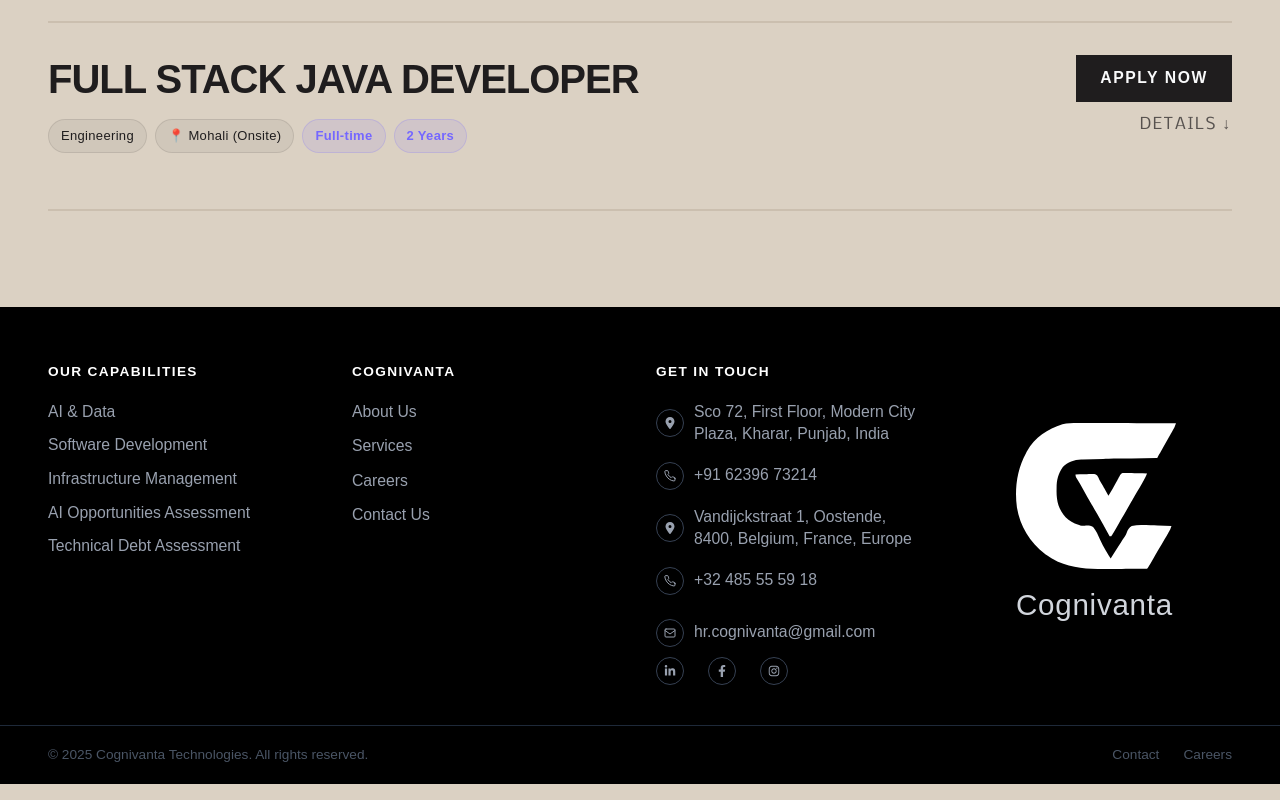
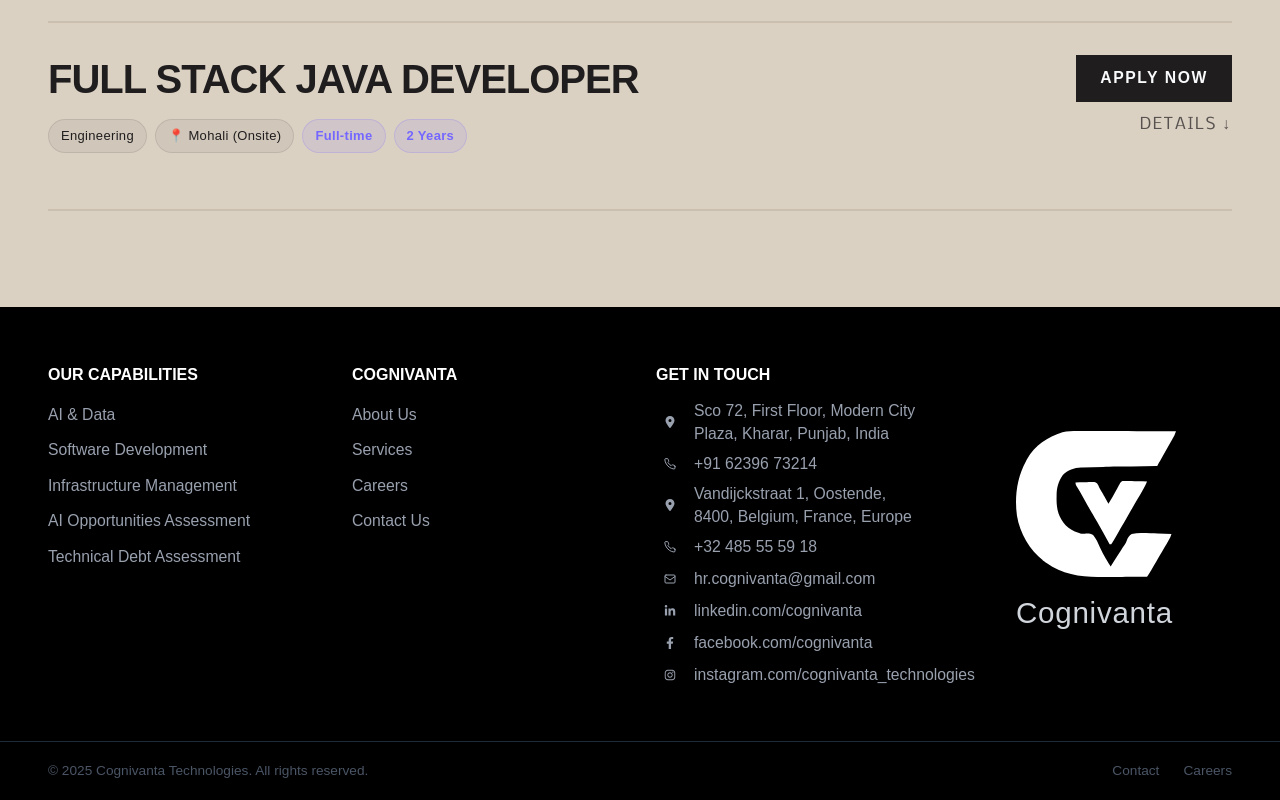
Before and after one commit to cognivanta/Website, a React (Vite) app: page /careers in a window 1280 px wide. Shown: the part 3251-4051 px from the top of the page. Built offline with nearby package versions, Linux system fonts and the light colour scheme.

Commit message:
fix the footer

```diff
--- a/src/components/sections/home/Footer.tsx
+++ b/src/components/sections/home/Footer.tsx
@@ -41,14 +41,14 @@
       <div className="w-full px-8 sm:px-12 pt-14 pb-10 grid grid-cols-1 sm:grid-cols-2 lg:grid-cols-4 gap-10 lg:gap-8">
 
         {/* Col 1 — Our Capabilities */}
-        <div className="flex flex-col gap-3">
-          <p className="text-white text-xs font-semibold uppercase tracking-widest mb-2">
+        <div className="flex flex-col gap-1">
+          <p className="text-white text-md font-bold uppercase mb-2">
             Our Capabilities
           </p>
           {capabilities.map((cap) => (
             <span
               key={cap}
-              className="text-sm text-gray-400 hover:text-white transition-colors cursor-default leading-snug"
+              className="text-sm text-gray-400 hover:text-white transition-colors cursor-default leading-loose"
             >
               {cap}
             </span>
@@ -56,8 +56,8 @@
         </div>
 
         {/* Col 2 — About / Quick Links */}
-        <div className="flex flex-col gap-3">
-          <p className="text-white text-xs font-semibold uppercase tracking-widest mb-2">
+        <div className="flex flex-col gap-1">
+          <p className="text-white text-md font-bold uppercase mb-2">
             Cognivanta
           </p>
           {[
@@ -69,7 +69,7 @@
             <span
               key={label}
               onClick={() => handleNavClick(to, label)}
-              className="text-sm text-gray-400 hover:text-white transition-colors cursor-pointer w-fit"
+              className="text-sm text-gray-400 hover:text-white transition-colors cursor-pointer w-fit leading-loose"
             >
               {label}
             </span>
@@ -77,23 +77,23 @@
         </div>
 
         {/* Col 3 — Offices + social icons */}
-        <div className="flex flex-col gap-4">
-          <p className="text-white text-xs font-semibold uppercase tracking-widest mb-1">
+        <div className="flex flex-col gap-1">
+          <p className="text-white text-md font-bold uppercase mb-2">
             Get In Touch
           </p>
 
           {/* India */}
-          <a className="flex items-center gap-2.5 text-sm text-gray-400 hover:text-white transition-colors group">
-            <div className="flex items-center gap-2.5">
-              <span className="w-7 h-7 flex items-center justify-center shrink-0 border border-gray-700 rounded-full group-hover:border-white transition-all">
+          <a className="flex gap-2.5 text-sm text-gray-400 hover:text-white transition-colors group leading-loose">
+            <div className="flex items-center gap-2.5 leading-normal">
+              <span className="w-7 h-7 flex items-center justify-center shrink-0 border-none border-gray-700 rounded-full group-hover:border-white transition-all">
                 <FaLocationDot size={12} />
               </span>
               Sco 72, First Floor, Modern City Plaza, Kharar, Punjab, India
             </div>
           </a>
           {/* Phone */}
-            <a href="tel:+916239673214" className="flex items-center gap-2.5 text-sm text-gray-400 hover:text-white transition-colors group">
-              <span className="w-7 h-7 flex items-center justify-center shrink-0 border border-gray-700 rounded-full group-hover:border-white transition-all">
+            <a href="tel:+916239673214" className="flex gap-2.5 items-center text-sm text-gray-400 hover:text-white transition-colors group">
+              <span className="w-7 h-7 flex items-center justify-center shrink-0 border-none border-gray-700 rounded-full group-hover:border-white transition-all">
                 <svg xmlns="http://www.w3.org/2000/svg" width="12" height="12" viewBox="0 0 24 24" fill="none" stroke="currentColor" strokeWidth="2" strokeLinecap="round" strokeLinejoin="round">
                   <path d="M22 16.92v3a2 2 0 0 1-2.18 2 19.79 19.79 0 0 1-8.63-3.07A19.5 19.5 0 0 1 4.69 12a19.79 19.79 0 0 1-3.07-8.67A2 2 0 0 1 3.6 1.27h3a2 2 0 0 1 2 1.72c.127.96.361 1.903.7 2.81a2 2 0 0 1-.45 2.11L7.91 8.91a16 16 0 0 0 6.29 6.29l1-1.01a2 2 0 0 1 2.11-.45c.907.339 1.85.573 2.81.7A2 2 0 0 1 22 16.92z" />
                 </svg>
@@ -102,16 +102,24 @@
             </a>
 
           {/* Belgium */}
-          <a className="flex items-center gap-2.5 text-sm text-gray-400 hover:text-white transition-colors group">
-            <span className="w-7 h-7 flex items-center justify-center shrink-0 border border-gray-700 rounded-full group-hover:border-white transition-all">
+          {/* <a className="flex gap-2.5 text-sm text-gray-400 hover:text-white transition-colors group">
+            <span className="w-7 h-7 flex  justify-center shrink-0 border border-gray-700 rounded-full group-hover:border-white transition-all">
               <FaLocationDot size={12} />
             </span>
             Vandijckstraat 1, Oostende, 8400, Belgium, France, Europe
+          </a> */}
+          <a className="flex gap-2.5 text-sm text-gray-400 hover:text-white transition-colors group">
+            <div className="flex gap-2.5 items-center leading-normal">
+              <span className="w-7 h-7 flex items-center justify-center shrink-0 border-none border-gray-700 rounded-full group-hover:border-white transition-all">
+                <FaLocationDot size={12} />
+              </span>
+              Vandijckstraat 1, Oostende, 8400, Belgium, France, Europe
+            </div>
           </a>
 
           {/* Phone */}
-            <a href="tel:+32485555918" className="flex items-center gap-2.5 text-sm text-gray-400 hover:text-white transition-colors group">
-              <span className="w-7 h-7 flex items-center justify-center shrink-0 border border-gray-700 rounded-full group-hover:border-white transition-all">
+            <a href="tel:+32485555918" className="flex gap-2.5 items-center text-sm text-gray-400 hover:text-white transition-colors group">
+              <span className="w-7 h-7 flex items-center justify-center shrink-0 border-none border-gray-700 rounded-full group-hover:border-white transition-all">
                 <svg xmlns="http://www.w3.org/2000/svg" width="12" height="12" viewBox="0 0 24 24" fill="none" stroke="currentColor" strokeWidth="2" strokeLinecap="round" strokeLinejoin="round">
                   <path d="M22 16.92v3a2 2 0 0 1-2.18 2 19.79 19.79 0 0 1-8.63-3.07A19.5 19.5 0 0 1 4.69 12a19.79 19.79 0 0 1-3.07-8.67A2 2 0 0 1 3.6 1.27h3a2 2 0 0 1 2 1.72c.127.96.361 1.903.7 2.81a2 2 0 0 1-.45 2.11L7.91 8.91a16 16 0 0 0 6.29 6.29l1-1.01a2 2 0 0 1 2.11-.45c.907.339 1.85.573 2.81.7A2 2 0 0 1 22 16.92z" />
                 </svg>
@@ -119,18 +127,46 @@
               +32 485 55 59 18
             </a>
 
-          {/* Contact + Social rows */}
-          <div className="flex flex-col gap-2.5 mt-2">
-
             {/* Email */}
-            <a href="mailto:hr.cognivanta@gmail.com" className="flex items-center gap-2.5 text-sm text-gray-400 hover:text-white transition-colors group">
-              <span className="w-7 h-7 flex items-center justify-center shrink-0 border border-gray-700 rounded-full group-hover:border-white transition-all">
+            <a href="mailto:hr.cognivanta@gmail.com" className="flex gap-2.5 items-center text-sm text-gray-400 hover:text-white transition-colors group">
+              <span className="w-7 h-7 flex items-center justify-center shrink-0 border-none border-gray-700 rounded-full group-hover:border-white transition-all">
                 <svg xmlns="http://www.w3.org/2000/svg" width="12" height="12" viewBox="0 0 24 24" fill="none" stroke="currentColor" strokeWidth="2" strokeLinecap="round" strokeLinejoin="round">
                   <rect x="2" y="4" width="20" height="16" rx="2" /><path d="m2 7 10 7 10-7" />
                 </svg>
               </span>
               hr.cognivanta@gmail.com
             </a>
+
+            <a href="https://www.linkedin.com/in/cognivanta-technologies-834178364/" target="_blank" rel="noopener noreferrer" onClick={() => trackEvent('click_social', { network: 'LinkedIn' })} className="flex items-center gap-2.5 text-sm text-gray-400 hover:text-white transition-colors group">
+                  <span className="w-7 h-7 flex items-center justify-center shrink-0 border-none border-gray-700 rounded-full group-hover:border-white transition-all">
+                    <FaLinkedinIn size={12} />
+                  </span>
+                  linkedin.com/cognivanta
+                </a>
+                <a href="https://www.facebook.com/profile.php?id=61575358813487" target="_blank" rel="noopener noreferrer" onClick={() => trackEvent('click_social', { network: 'Facebook' })} className="flex items-center gap-2.5 text-sm text-gray-400 hover:text-white transition-colors group">
+                  <span className="w-7 h-7 flex items-center justify-center shrink-0 border-none border-gray-700 rounded-full group-hover:border-white transition-all">
+                    <FaFacebookF size={12} />
+                  </span>
+                  facebook.com/cognivanta
+                </a>
+                <a href="https://www.instagram.com/cognivanta_technologies/" target="_blank" rel="noopener noreferrer" onClick={() => trackEvent('click_social', { network: 'Instagram' })} className="flex items-center gap-2.5 text-sm text-gray-400 hover:text-white transition-colors group">
+                  <span className="w-7 h-7 flex items-center justify-center shrink-0 border-none border-gray-700 rounded-full group-hover:border-white transition-all">
+                    <FaInstagram size={12} />
+                  </span>
+                  instagram.com/cognivanta_technologies
+                </a>
+          {/* Contact + Social rows */}
+          <div className="flex flex-col gap-2.5 mt-2">
+
+            {/* Email */}
+            {/* <a href="mailto:hr.cognivanta@gmail.com" className="flex gap-2.5 items-center text-sm text-gray-400 hover:text-white transition-colors group">
+              <span className="w-7 h-7 flex items-center justify-center shrink-0 border-none border-gray-700 rounded-full group-hover:border-white transition-all">
+                <svg xmlns="http://www.w3.org/2000/svg" width="12" height="12" viewBox="0 0 24 24" fill="none" stroke="currentColor" strokeWidth="2" strokeLinecap="round" strokeLinejoin="round">
+                  <rect x="2" y="4" width="20" height="16" rx="2" /><path d="m2 7 10 7 10-7" />
+                </svg>
+              </span>
+              hr.cognivanta@gmail.com
+            </a> */}
 
 
 
@@ -158,21 +194,21 @@
             <div className='flex flex-col items-left'>
               {/* <p className='text-sm text-gray-400 hover:text-white transition-colors group'>Follow us on</p> */}
               <div className='flex gap-6'>
-                <a href="https://www.linkedin.com/in/cognivanta-technologies-834178364/" target="_blank" rel="noopener noreferrer" onClick={() => trackEvent('click_social', { network: 'LinkedIn' })} className="flex items-center gap-2.5 text-sm text-gray-400 hover:text-white transition-colors group">
-                  <span className="w-7 h-7 flex items-center justify-center shrink-0 border border-gray-700 rounded-full group-hover:border-white transition-all">
+                {/* <a href="https://www.linkedin.com/in/cognivanta-technologies-834178364/" target="_blank" rel="noopener noreferrer" onClick={() => trackEvent('click_social', { network: 'LinkedIn' })} className="flex items-center gap-2.5 text-sm text-gray-400 hover:text-white transition-colors group">
+                  <span className="w-7 h-7 flex items-center justify-center shrink-0 border-none border-gray-700 rounded-full group-hover:border-white transition-all">
                     <FaLinkedinIn size={12} />
                   </span>
                 </a>
                 <a href="https://www.facebook.com/profile.php?id=61575358813487" target="_blank" rel="noopener noreferrer" onClick={() => trackEvent('click_social', { network: 'Facebook' })} className="flex items-center gap-2.5 text-sm text-gray-400 hover:text-white transition-colors group">
-                  <span className="w-7 h-7 flex items-center justify-center shrink-0 border border-gray-700 rounded-full group-hover:border-white transition-all">
+                  <span className="w-7 h-7 flex items-center justify-center shrink-0 border-none border-gray-700 rounded-full group-hover:border-white transition-all">
                     <FaFacebookF size={12} />
                   </span>
                 </a>
                 <a href="https://www.instagram.com/cognivanta_technologies/" target="_blank" rel="noopener noreferrer" onClick={() => trackEvent('click_social', { network: 'Instagram' })} className="flex items-center gap-2.5 text-sm text-gray-400 hover:text-white transition-colors group">
-                  <span className="w-7 h-7 flex items-center justify-center shrink-0 border border-gray-700 rounded-full group-hover:border-white transition-all">
+                  <span className="w-7 h-7 flex items-center justify-center shrink-0 border-none border-gray-700 rounded-full group-hover:border-white transition-all">
                     <FaInstagram size={12} />
                   </span>
-                </a>
+                </a> */}
               </div>
 
             </div>
```
